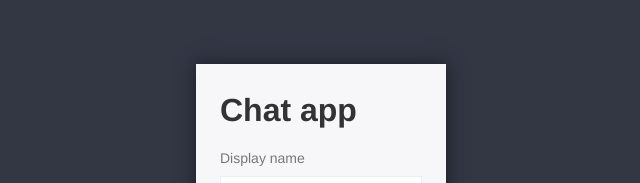
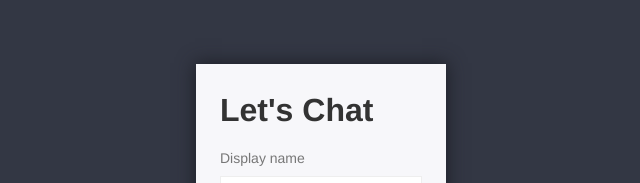
Before and after one commit to Acovid/chat-app, a website: page public/index.html in a window 1280 px wide. Shown: the part 175-358 px from the top of the page, without its empty margins (319-959 px from the left). Drawn offline with Linux system fonts and the light colour scheme.

Commit message:
change title to Let's Chat

```diff
--- a/public/index.html
+++ b/public/index.html
@@ -13,7 +13,7 @@
 <body>
     <div class="centered-form">
         <div class="centered-form__box">
-            <h1>Chat app</h1>
+            <h1>Let's Chat</h1>
             <form action="/chat.html">
                 <label>Display name</label>
                 <input type="text" name="username" placeholder="Display name" required />
```
